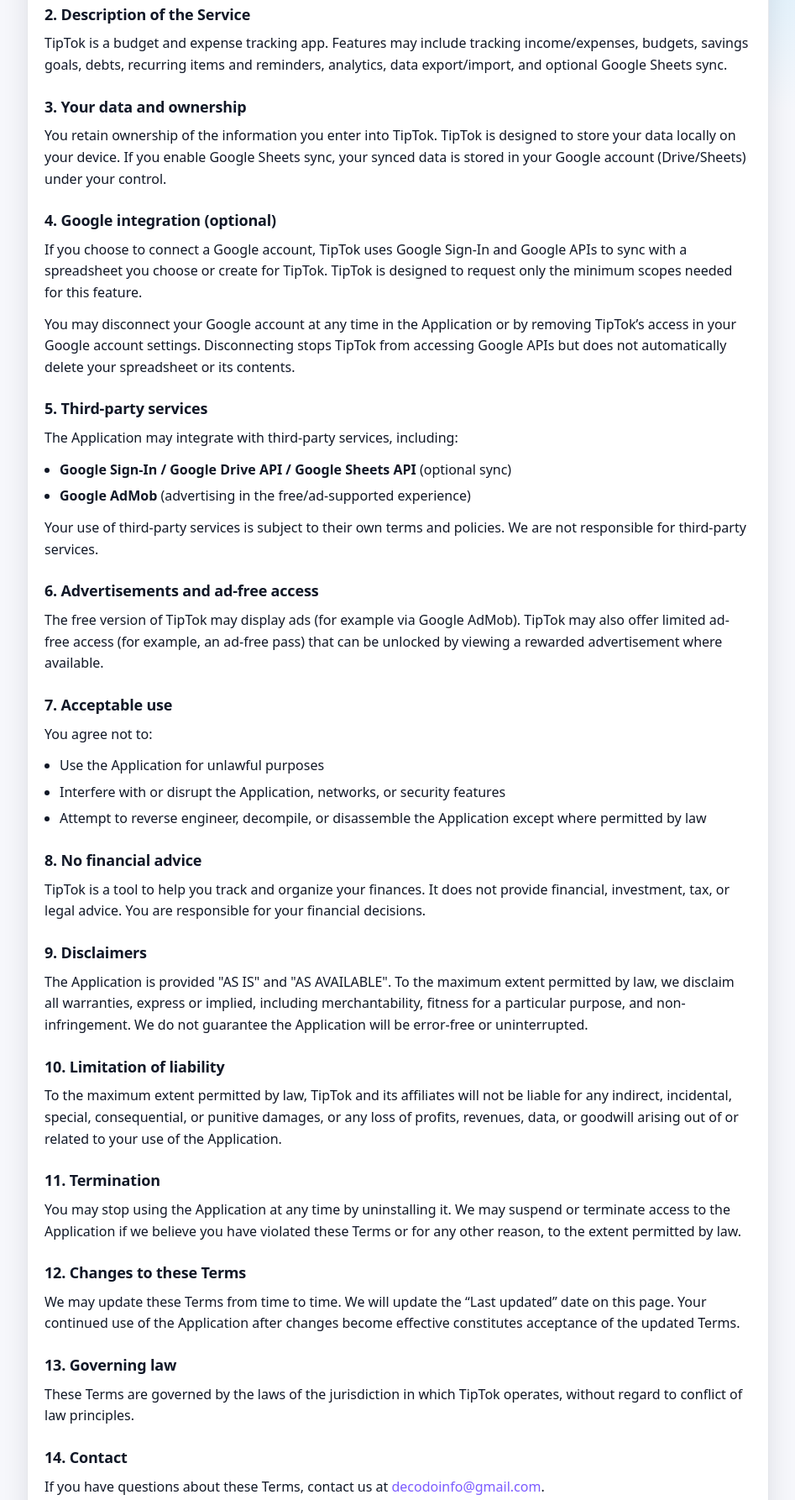
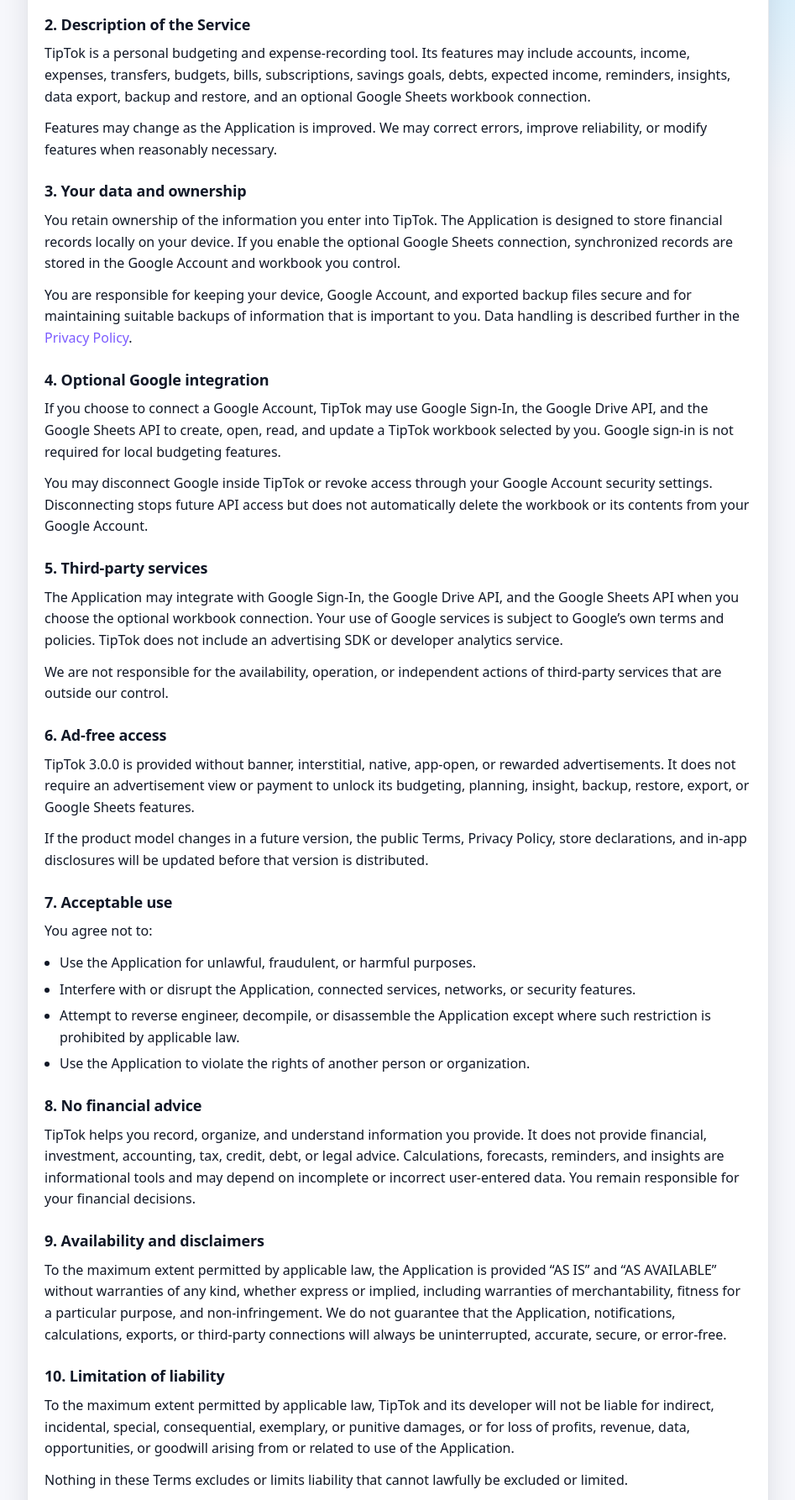
Before and after one commit to decoodo/decoodo.github.io, a plain HTML site: page tiptok/terms_of_service.html in a window 1280 px wide. Shown: the part 564-2350 px from the top of the page at 84% size, without its empty margins (166-1113 px from the left). Drawn offline with Linux system fonts and the light colour scheme.

Commit message:
Update terms_of_service.html

```diff
--- a/tiptok/terms_of_service.html
+++ b/tiptok/terms_of_service.html
@@ -5,7 +5,7 @@
   <meta charset="utf-8" />
   <meta name="viewport" content="width=device-width, initial-scale=1" />
   <meta name="description"
-        content="Terms of Service for TipTok. These terms govern your use of the TipTok Android application and its optional Google Sheets sync features." />
+    content="Terms of Service for TipTok Budget &amp; Expenses, including local data storage and optional Google Sheets connection." />
   <meta name="robots" content="index,follow" />
   <meta name="application-name" content="TipTok" />
   <meta name="theme-color" content="#0b0f17" />
@@ -14,7 +14,7 @@
   <meta name="format-detection" content="telephone=no" />
 
   <meta property="og:title" content="Terms of Service | TipTok" />
-    <meta property="og:description" content="Terms that govern your access to and use of the TipTok application." />
+  <meta property="og:description" content="Terms governing access to and use of the TipTok application." />
   <meta property="og:type" content="website" />
   <meta property="og:site_name" content="TipTok" />
   <meta property="og:locale" content="en_US" />
@@ -43,7 +43,7 @@
       <ul class="nav-links">
         <li><a href="index.html">Home</a></li>
         <li><a href="privacy_policy.html">Privacy Policy</a></li>
-                <li><a href="terms_of_service.html">Terms of Service</a></li>
+        <li><a href="terms_of_service.html" aria-current="page">Terms of Service</a></li>
         <li><a href="mailto:decodoinfo@gmail.com">Support</a></li>
       </ul>
     </div>
@@ -51,158 +51,160 @@
 
   <main id="main" class="wrap wrap--narrow" aria-labelledby="page-title">
     <header class="page-header">
-            <span class="badge"><span class="dot" aria-hidden="true"></span> Legal • Terms</span>
+      <span class="badge"><span class="dot" aria-hidden="true"></span> Legal &bull; Terms</span>
       <h1 id="page-title">Terms of Service</h1>
       <p class="subtitle">
-                Please read these Terms of Service carefully before using the <strong>TipTok</strong> mobile
-                application.
+        Please read these Terms before using <strong>TipTok Budget &amp; Expenses</strong>.
       </p>
     </header>
 
-        <section class="card" aria-label="Terms of Service Content">
+    <section class="card" aria-label="Terms of Service content">
       <div class="content">
+        <p><strong>Effective date: 18 November 2026</strong></p>
         <p>
-                    These Terms of Service ("Terms") govern your access to and use of the <strong>TipTok</strong> mobile
-                    application ("Application", "App", "Service") provided by TipTok ("we", "us", "our").
+          These Terms of Service (&ldquo;Terms&rdquo;) govern your access to and use of the
+          <strong>TipTok Budget &amp; Expenses</strong> mobile application (&ldquo;TipTok,&rdquo; the
+          &ldquo;Application,&rdquo; or the &ldquo;Service&rdquo;) provided by TipTok (&ldquo;we,&rdquo;
+          &ldquo;us,&rdquo; or &ldquo;our&rdquo;).
         </p>
-
         <p>
-                    By downloading, installing, or using the Application, you agree to be bound by these Terms. If you
-                    do not
-                    agree to these Terms, do not use the Application.
+          By downloading, installing, or using the Application, you agree to these Terms. If you do not agree, do not
+          use the Application.
         </p>
 
         <h2>1. Eligibility</h2>
         <p>
-                    You must be able to form a binding contract to use the Application. If you are using the Application
-                    on behalf
-                    of an organization, you represent that you have authority to bind that organization to these Terms.
+          You must be legally able to form a binding agreement to use the Application. If you use the Application on
+          behalf of an organization, you represent that you have authority to bind that organization to these Terms.
         </p>
 
         <h2>2. Description of the Service</h2>
         <p>
-                    TipTok is a budget and expense tracking app. Features may include tracking income/expenses, budgets,
-                    savings
-                    goals, debts, recurring items and reminders, analytics, data export/import, and optional Google
-                    Sheets sync.
+          TipTok is a personal budgeting and expense-recording tool. Its features may include accounts, income,
+          expenses, transfers, budgets, bills, subscriptions, savings goals, debts, expected income, reminders,
+          insights, data export, backup and restore, and an optional Google Sheets workbook connection.
+        </p>
+        <p>
+          Features may change as the Application is improved. We may correct errors, improve reliability, or modify
+          features when reasonably necessary.
         </p>
 
         <h2>3. Your data and ownership</h2>
         <p>
-                    You retain ownership of the information you enter into TipTok. TipTok is designed to store your data
-                    locally on
-                    your device. If you enable Google Sheets sync, your synced data is stored in your Google account
-                    (Drive/Sheets)
-                    under your control.
+          You retain ownership of the information you enter into TipTok. The Application is designed to store financial
+          records locally on your device. If you enable the optional Google Sheets connection, synchronized records are
+          stored in the Google Account and workbook you control.
+        </p>
+        <p>
+          You are responsible for keeping your device, Google Account, and exported backup files secure and for
+          maintaining suitable backups of information that is important to you. Data handling is described further in
+          the <a href="privacy_policy.html">Privacy Policy</a>.
         </p>
 
-                <h2>4. Google integration (optional)</h2>
+        <h2>4. Optional Google integration</h2>
         <p>
-                    If you choose to connect a Google account, TipTok uses Google Sign-In and Google APIs to sync with a
-                    spreadsheet
-                    you choose or create for TipTok. TipTok is designed to request only the minimum scopes needed for
-                    this feature.
+          If you choose to connect a Google Account, TipTok may use Google Sign-In, the Google Drive API, and the Google
+          Sheets API to create, open, read, and update a TipTok workbook selected by you. Google sign-in is not required
+          for local budgeting features.
         </p>
         <p>
-                    You may disconnect your Google account at any time in the Application or by removing TipTok’s access
-                    in your
-                    Google account settings. Disconnecting stops TipTok from accessing Google APIs but does not
-                    automatically delete
-                    your spreadsheet or its contents.
+          You may disconnect Google inside TipTok or revoke access through your Google Account security settings.
+          Disconnecting stops future API access but does not automatically delete the workbook or its contents from
+          your Google Account.
         </p>
 
         <h2>5. Third-party services</h2>
         <p>
-                    The Application may integrate with third-party services, including:
+          The Application may integrate with Google Sign-In, the Google Drive API, and the Google Sheets API when you
+          choose the optional workbook connection. Your use of Google services is subject to Google&rsquo;s own terms
+          and policies. TipTok does not include an advertising SDK or developer analytics service.
         </p>
-                <ul>
-                    <li><strong>Google Sign-In / Google Drive API / Google Sheets API</strong> (optional sync)</li>
-                    <li><strong>Google AdMob</strong> (advertising in the free/ad-supported experience)</li>
-                </ul>
         <p>
-                    Your use of third-party services is subject to their own terms and policies. We are not responsible
-                    for
-                    third-party services.
+          We are not responsible for the availability, operation, or independent actions of third-party services that
+          are outside our control.
         </p>
 
-                <h2>6. Advertisements and ad-free access</h2>
+        <h2>6. Ad-free access</h2>
         <p>
-                    The free version of TipTok may display ads (for example via Google AdMob). TipTok may also offer
-                    limited ad-free
-                    access (for example, an ad-free pass) that can be unlocked by viewing a rewarded advertisement where
-                    available.
+          TipTok 3.0.0 is provided without banner, interstitial, native, app-open, or rewarded advertisements. It does
+          not require an advertisement view or payment to unlock its budgeting, planning, insight, backup, restore,
+          export, or Google Sheets features.
+        </p>
+        <p>
+          If the product model changes in a future version, the public Terms, Privacy Policy, store declarations, and
+          in-app disclosures will be updated before that version is distributed.
         </p>
 
         <h2>7. Acceptable use</h2>
         <p>You agree not to:</p>
         <ul>
-                    <li>Use the Application for unlawful purposes</li>
-                    <li>Interfere with or disrupt the Application, networks, or security features</li>
-                    <li>Attempt to reverse engineer, decompile, or disassemble the Application except where permitted by
-                        law</li>
+          <li>Use the Application for unlawful, fraudulent, or harmful purposes.</li>
+          <li>Interfere with or disrupt the Application, connected services, networks, or security features.</li>
+          <li>
+            Attempt to reverse engineer, decompile, or disassemble the Application except where such restriction is
+            prohibited by applicable law.
+          </li>
+          <li>Use the Application to violate the rights of another person or organization.</li>
         </ul>
 
         <h2>8. No financial advice</h2>
         <p>
-                    TipTok is a tool to help you track and organize your finances. It does not provide financial,
-                    investment, tax,
-                    or legal advice. You are responsible for your financial decisions.
+          TipTok helps you record, organize, and understand information you provide. It does not provide financial,
+          investment, accounting, tax, credit, debt, or legal advice. Calculations, forecasts, reminders, and insights
+          are informational tools and may depend on incomplete or incorrect user-entered data. You remain responsible
+          for your financial decisions.
         </p>
 
-                <h2>9. Disclaimers</h2>
+        <h2>9. Availability and disclaimers</h2>
         <p>
-                    The Application is provided "AS IS" and "AS AVAILABLE". To the maximum extent permitted by law, we
-                    disclaim all
-                    warranties, express or implied, including merchantability, fitness for a particular purpose, and
-                    non-infringement. We do not guarantee the Application will be error-free or uninterrupted.
+          To the maximum extent permitted by applicable law, the Application is provided &ldquo;AS IS&rdquo; and
+          &ldquo;AS AVAILABLE&rdquo; without warranties of any kind, whether express or implied, including warranties of
+          merchantability, fitness for a particular purpose, and non-infringement. We do not guarantee that the
+          Application, notifications, calculations, exports, or third-party connections will always be uninterrupted,
+          accurate, secure, or error-free.
         </p>
 
         <h2>10. Limitation of liability</h2>
         <p>
-                    To the maximum extent permitted by law, TipTok and its affiliates will not be liable for any
-                    indirect,
-                    incidental, special, consequential, or punitive damages, or any loss of profits, revenues, data, or
-                    goodwill
-                    arising out of or related to your use of the Application.
+          To the maximum extent permitted by applicable law, TipTok and its developer will not be liable for indirect,
+          incidental, special, consequential, exemplary, or punitive damages, or for loss of profits, revenue, data,
+          opportunities, or goodwill arising from or related to use of the Application.
+        </p>
+        <p>
+          Nothing in these Terms excludes or limits liability that cannot lawfully be excluded or limited.
         </p>
 
-                <h2>11. Termination</h2>
+        <h2>11. Ending use of the Application</h2>
         <p>
-                    You may stop using the Application at any time by uninstalling it. We may suspend or terminate
-                    access to the
-                    Application if we believe you have violated these Terms or for any other reason, to the extent
-                    permitted by law.
+          You may stop using the Application at any time and may uninstall it. Before uninstalling or clearing app data,
+          export or synchronize any records you wish to keep. Removing the Application does not automatically delete
+          files previously exported or a workbook stored in your Google Account.
         </p>
 
         <h2>12. Changes to these Terms</h2>
         <p>
-                    We may update these Terms from time to time. We will update the “Last updated” date on this page.
-                    Your
-                    continued use of the Application after changes become effective constitutes acceptance of the
-                    updated Terms.
+          We may update these Terms when the Application, legal requirements, or third-party integrations change. The
+          &ldquo;Last updated&rdquo; date on this page will be revised when changes are published. Continued use after an
+          update takes effect constitutes acceptance of the revised Terms to the extent permitted by law.
         </p>
 
         <h2>13. Governing law</h2>
         <p>
-                    These Terms are governed by the laws of the jurisdiction in which TipTok operates, without regard to
-                    conflict
-                    of law principles.
+          These Terms are governed by the laws applicable in the jurisdiction in which the developer operates, without
+          regard to conflict-of-law principles, except where consumer-protection law requires otherwise.
         </p>
 
         <h2>14. Contact</h2>
         <p>
-                    If you have questions about these Terms, contact us at <a
-                        href="mailto:decodoinfo@gmail.com">decodoinfo@gmail.com</a>.
+          For questions about these Terms, contact
+          <a href="mailto:decodoinfo@gmail.com">decodoinfo@gmail.com</a>.
         </p>
-
-
       </div>
 
-            <div class="footer" aria-label="Terms Metadata">
-                <span class="pill">App: TipTok</span>
-                <span class="pill">Last updated: 2026-03-05</span>
+      <div class="footer" aria-label="Terms metadata">
+        <span class="pill">App: TipTok Budget &amp; Expenses</span>
+        <span class="pill">Last updated: 2026-11-18</span>
       </div>
-
     </section>
   </main>
 
@@ -214,8 +216,8 @@
         <li><a href="terms_of_service.html">Terms of Service</a></li>
         <li><a href="mailto:decodoinfo@gmail.com">Support</a></li>
       </ul>
-            <p class="footer-text">© <span data-year></span> TipTok. All rights reserved.</p>
-            <p class="footer-text">Download TipTok today and start building a healthier financial future.</p>
+      <p class="footer-text">&copy; <span data-year></span> TipTok. All rights reserved.</p>
+      <p class="footer-text">Private by default. Clear when it matters.</p>
     </div>
   </footer>
 </body>
```
Lines whose indentation alone changed are shown as unchanged.
